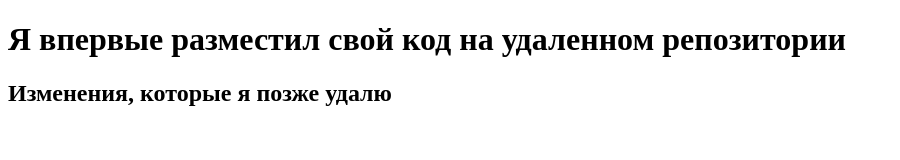
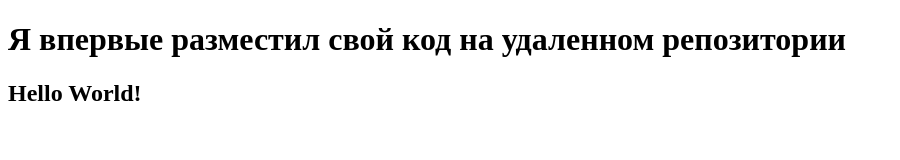
Before and after one commit to TrustJimmy/test_repo, a plain HTML site: page index.html in a window 1280 px wide. Shown: the whole page, without its empty margins (0-900 px from the left). Drawn offline with Linux system fonts and the light colour scheme.

Commit message:
Revert "Ошибочный коммит"
This reverts commit 819056adf4e3a62aae350b25d33d7e218025ab69.

```diff
--- a/index.html
+++ b/index.html
@@ -7,6 +7,6 @@
 </head>
 <body>
     <h1>Я впервые разместил свой код на удаленном репозитории</h1>
-    <h2>Изменения, которые я позже удалю</h2>
+    <h2>Hello World!</h2>
 </body>
 </html>
```
